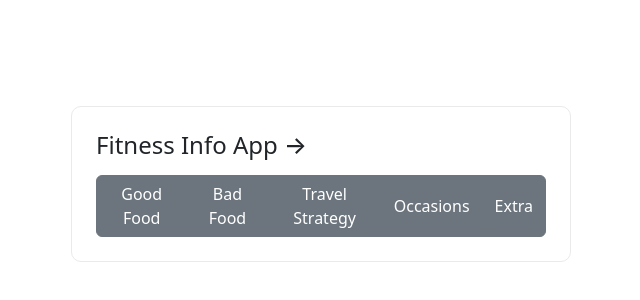
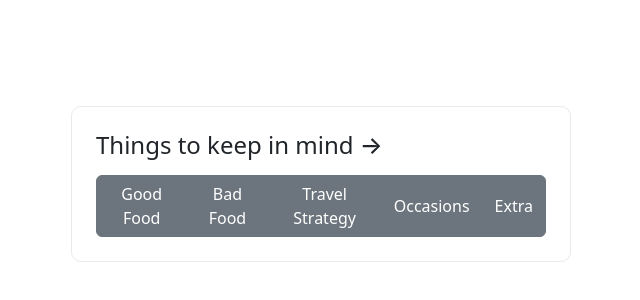
Before and after one commit to smmalik3/fitnessInfoApp, a Next.js app: page / in a window 1280 px wide. Shown: the part 216-516 px from the top of the page, without its empty margins (319-959 px from the left). Built offline with nearby package versions, Linux system fonts and the light colour scheme.

Commit message:
changed heading for app

```diff
--- a/pages/index.tsx
+++ b/pages/index.tsx
@@ -23,15 +23,15 @@ export default function Home() {
     <div className={styles.container}>
       <Head>
         <title>Fitness Information App</title>
-        <meta name="description" content="Fitness Information App" />
+        <meta name="description" content="Things to keep in mind" />
         <link rel="icon" href="/favicon.ico" />
       </Head>
 
       <main className={styles.main}>
         <div className={styles.grid}>
           <div className={styles.card}>
-            <h2>Fitness Info App &rarr;</h2>
-            <div className="btn-group" role="group" aria-label="Basic example">
+            <h2>Things to keep in mind &rarr;</h2>
+            <div className="btn-group" role="group" aria-label="categories">
               <button onClick={() => toggleSection('GoodFood')} type="button" className="btn btn-secondary">Good Food</button>
               <button onClick={() => toggleSection('BadFood')} type="button" className="btn btn-secondary">Bad Food</button>
               <button onClick={() => toggleSection('TravelStrategy')} type="button" className="btn btn-secondary">Travel Strategy</button>
```
